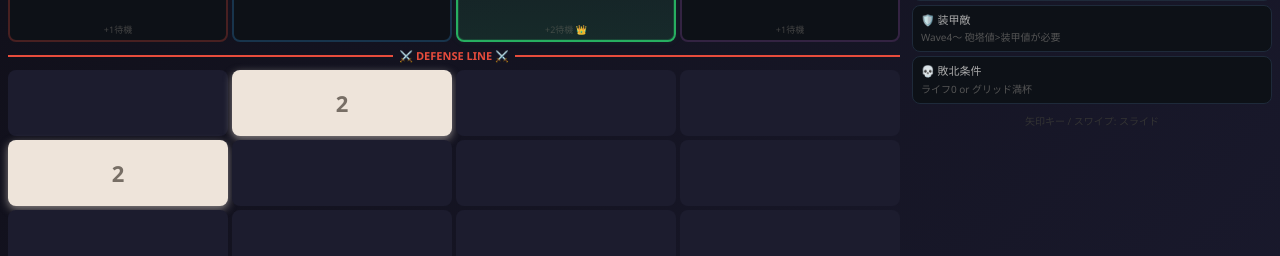
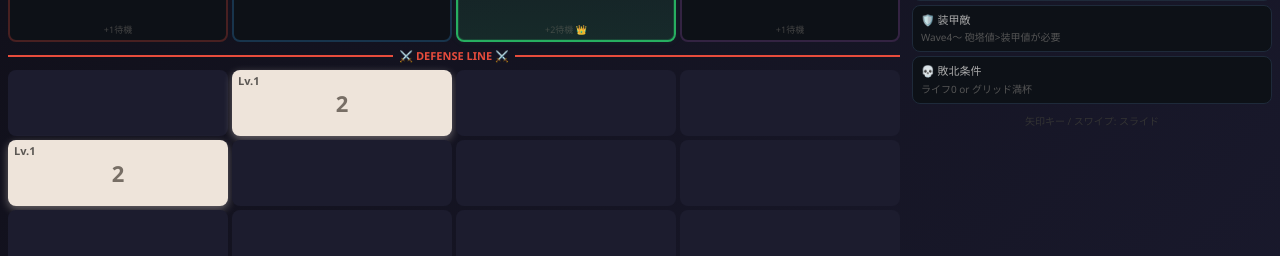
Before and after one commit to Maviator7/td_2048, a React (Vite) app: page / in a window 1280 px wide. Shown: the part 365-621 px from the top of the page. Built offline with nearby package versions, Linux system fonts and the light colour scheme.

Commit message:
タイル劣化とダメージ表示を調整してください

```diff
--- a/src/App.jsx
+++ b/src/App.jsx
@@ -22,6 +22,7 @@ export default function MergeTowerDefense() {
   const [viewportWidth, setViewportWidth] = useState(() => window.innerWidth);
   const {
     grid,
+    tileDamage,
     enemies,
     lives,
     wave,
@@ -115,6 +116,7 @@ export default function MergeTowerDefense() {
 
             <TowerGrid
               grid={grid}
+              tileDamage={tileDamage}
               mergeHighlights={mergeHL}
               tileHeight={tileHeight}
               isDesktop={isDesktop}
--- a/src/components/TowerGrid.jsx
+++ b/src/components/TowerGrid.jsx
@@ -1,7 +1,7 @@
 import { memo } from "react";
 
 import { COLS } from "../game/constants";
-import { getTileColors } from "../game/grid";
+import { getEffectiveTileValue, getTileColors } from "../game/grid";
 
 function getTileFontSize(value, isDesktop) {
   if (isDesktop) {
@@ -23,33 +23,68 @@ function getTileFontSize(value, isDesktop) {
   return 18;
 }
 
-export const TowerGrid = memo(function TowerGrid({ grid, mergeHighlights, tileHeight, isDesktop }) {
+function getTileLevel(value) {
+  if (!value) {
+    return null;
+  }
+
+  return Math.log2(value);
+}
+
+export const TowerGrid = memo(function TowerGrid({ grid, tileDamage, mergeHighlights, tileHeight, isDesktop }) {
   return (
     <div style={{ display: "grid", gridTemplateColumns: `repeat(${COLS},1fr)`, gap: 4, marginBottom: 8 }}>
       {grid.map((row, rowIndex) => row.map((value, columnIndex) => {
+        const damage = tileDamage[rowIndex][columnIndex];
+        const effectiveValue = getEffectiveTileValue(value, damage);
         const [background, color] = value ? getTileColors(value) : ["#1c1c2e", "#1c1c2e"];
         const isMerged = mergeHighlights.includes(`${rowIndex}-${columnIndex}`);
+        const isDamaged = value > 0 && damage > 0;
+        const tileLevel = getTileLevel(value);
 
         return (
           <div
             key={`${rowIndex}-${columnIndex}`}
             style={{
               background: isMerged ? "#fff3b0" : background,
-              color,
+              color: isDamaged && !isMerged ? "#2b2b2b" : color,
               borderRadius: 8,
               display: "flex",
+              flexDirection: "column",
               alignItems: "center",
               justifyContent: "center",
+              position: "relative",
               height: tileHeight,
               fontWeight: "bold",
-              fontSize: getTileFontSize(value, isDesktop),
-              boxShadow: value ? `0 3px 8px ${background}88` : "none",
-              border: isMerged ? "2px solid #f1c40f" : "2px solid transparent",
+              fontSize: getTileFontSize(effectiveValue || value, isDesktop),
+              boxShadow: value ? `0 3px 8px ${background}66` : "none",
+              border: isMerged ? "2px solid #f1c40f" : isDamaged ? "2px solid rgba(231, 76, 60, 0.4)" : "2px solid transparent",
               transition: "all 0.15s",
               transform: isMerged ? "scale(1.08)" : "scale(1)",
+              opacity: value && !effectiveValue ? 0.5 : 1,
             }}
           >
-            {value || ""}
+            {tileLevel && (
+              <div
+                style={{
+                  position: "absolute",
+                  top: 3,
+                  left: 4,
+                  fontSize: isDesktop ? 11 : 10,
+                  fontWeight: "700",
+                  lineHeight: 1,
+                  color: isDamaged && !isMerged ? "#6b2a2a" : "rgba(0, 0, 0, 0.62)",
+                }}
+              >
+                Lv.{tileLevel}
+              </div>
+            )}
+            {value ? effectiveValue : ""}
+            {isDamaged && effectiveValue > 0 && (
+              <div style={{ fontSize: isDesktop ? 9 : 8, color: "#a94442", lineHeight: 1 }}>
+                -{damage}
+              </div>
+            )}
           </div>
         );
       }))}
--- a/src/game/combat.js
+++ b/src/game/combat.js
@@ -157,6 +157,21 @@ export function resolveCombatTurn({ grid, enemies, lives }) {
   }
   nextEnemies = nextEnemies.filter((enemy) => enemy.step < ENEMY_MAX_STEPS);
 
+  const remainingLaneThreats = Array(COLS).fill(null);
+  for (let lane = 0; lane < COLS; lane += 1) {
+    const laneEnemies = nextEnemies
+      .filter((enemy) => enemy.lane === lane && enemy.step > 0)
+      .sort((left, right) => right.step - left.step);
+
+    if (laneEnemies.length) {
+      remainingLaneThreats[lane] = {
+        lane,
+        laneName: LANE_NAMES[lane],
+        damage: laneEnemies[0].hp,
+      };
+    }
+  }
+
   return {
     nextEnemies,
     nextLives,
@@ -167,6 +182,7 @@ export function resolveCombatTurn({ grid, enemies, lives }) {
     damageBursts,
     shotTraces,
     logMessages,
+    remainingLaneThreats,
     effectDuration: Math.max(650, shotOrder * SHOT_ANIMATION_STAGGER + 420),
   };
 }
--- a/src/game/grid.js
+++ b/src/game/grid.js
@@ -14,42 +14,60 @@ const TILE_COLOR_MAP = {
   2048: ["#edc22e", "#f9f6f2"],
 };
 
-function slideLine(line) {
-  const numbers = line.filter(Boolean);
+function slideLine(cells) {
+  const filledCells = cells.filter((cell) => cell.value);
   const result = [];
   let score = 0;
   let index = 0;
+  const mergedCells = [];
 
-  while (index < numbers.length) {
-    if (index + 1 < numbers.length && numbers[index] === numbers[index + 1]) {
-      const mergedValue = numbers[index] * 2;
-      result.push(mergedValue);
+  while (index < filledCells.length) {
+    if (index + 1 < filledCells.length && filledCells[index].value === filledCells[index + 1].value) {
+      const mergedValue = filledCells[index].value * 2;
+      result.push({ value: mergedValue, damage: 0 });
       score += mergedValue;
+      mergedCells.push(filledCells[index].key, filledCells[index + 1].key);
       index += 2;
       continue;
     }
 
-    result.push(numbers[index]);
+    result.push(filledCells[index]);
     index += 1;
   }
 
-  while (result.length < line.length) {
-    result.push(0);
+  while (result.length < cells.length) {
+    result.push({ value: 0, damage: 0 });
   }
 
-  return { line: result, score };
+  return { line: result, score, mergedCells };
 }
 
-export function slideGrid(grid, direction) {
-  const nextGrid = grid.map((row) => [...row]);
+function createCellGrid(grid, tileDamage) {
+  return grid.map((row, rowIndex) => row.map((value, colIndex) => ({
+    value,
+    damage: tileDamage[rowIndex][colIndex],
+    key: `${rowIndex}-${colIndex}`,
+  })));
+}
+
+function splitCellGrid(cellGrid) {
+  return {
+    grid: cellGrid.map((row) => row.map((cell) => cell.value)),
+    tileDamage: cellGrid.map((row) => row.map((cell) => cell.damage)),
+  };
+}
+
+export function slideGrid(grid, tileDamage, direction) {
+  const nextCells = createCellGrid(grid, tileDamage);
   let score = 0;
   let moved = false;
+  const mergedInto = [];
 
   const processLine = (line) => {
-    const before = line.join();
+    const before = line.map((cell) => `${cell.value}:${cell.damage}`).join("|");
     const { line: after, score: gained } = slideLine(line);
 
-    if (after.join() !== before) {
+    if (after.map((cell) => `${cell.value}:${cell.damage}`).join("|") !== before) {
       moved = true;
     }
 
@@ -59,36 +77,49 @@ export function slideGrid(grid, direction) {
 
   if (direction === "left") {
     for (let rowIndex = 0; rowIndex < ROWS; rowIndex += 1) {
-      nextGrid[rowIndex] = processLine(nextGrid[rowIndex]);
+      nextCells[rowIndex] = processLine(nextCells[rowIndex]);
     }
   } else if (direction === "right") {
     for (let rowIndex = 0; rowIndex < ROWS; rowIndex += 1) {
-      nextGrid[rowIndex] = processLine([...nextGrid[rowIndex]].reverse()).reverse();
+      nextCells[rowIndex] = processLine([...nextCells[rowIndex]].reverse()).reverse();
     }
   } else if (direction === "up") {
     for (let colIndex = 0; colIndex < COLS; colIndex += 1) {
-      const column = processLine(nextGrid.map((row) => row[colIndex]));
+      const column = processLine(nextCells.map((row) => row[colIndex]));
       column.forEach((value, rowIndex) => {
-        nextGrid[rowIndex][colIndex] = value;
+        nextCells[rowIndex][colIndex] = value;
       });
     }
   } else if (direction === "down") {
     for (let colIndex = 0; colIndex < COLS; colIndex += 1) {
-      const column = processLine(nextGrid.map((row) => row[colIndex]).reverse()).reverse();
+      const column = processLine(nextCells.map((row) => row[colIndex]).reverse()).reverse();
       column.forEach((value, rowIndex) => {
-        nextGrid[rowIndex][colIndex] = value;
+        nextCells[rowIndex][colIndex] = value;
       });
     }
   }
 
-  return { grid: nextGrid, score, moved };
+  nextCells.forEach((row, rowIndex) => {
+    row.forEach((cell, colIndex) => {
+      if (cell.value > 0 && !cell.key) {
+        mergedInto.push(`${rowIndex}-${colIndex}`);
+      }
+    });
+  });
+
+  const nextState = splitCellGrid(nextCells);
+  return { ...nextState, score, moved, mergedCells: mergedInto };
 }
 
 export function createEmptyGrid() {
   return Array.from({ length: ROWS }, () => Array(COLS).fill(0));
 }
 
-export function addRandomTile(grid) {
+export function createEmptyDamageGrid() {
+  return createEmptyGrid();
+}
+
+export function addRandomTile(grid, tileDamage) {
   const emptyCells = [];
 
   for (let rowIndex = 0; rowIndex < ROWS; rowIndex += 1) {
@@ -100,13 +131,15 @@ export function addRandomTile(grid) {
   }
 
   if (!emptyCells.length) {
-    return grid;
+    return { grid, tileDamage };
   }
 
   const [rowIndex, colIndex] = emptyCells[Math.floor(Math.random() * emptyCells.length)];
   const nextGrid = grid.map((row) => [...row]);
+  const nextDamage = tileDamage.map((row) => [...row]);
   nextGrid[rowIndex][colIndex] = Math.random() < 0.85 ? 2 : 4;
-  return nextGrid;
+  nextDamage[rowIndex][colIndex] = 0;
+  return { grid: nextGrid, tileDamage: nextDamage };
 }
 
 export function canMove(grid) {
@@ -129,30 +162,56 @@ export function canMove(grid) {
   return false;
 }
 
-export function findMergedCells(previousGrid, nextGrid) {
-  const mergedCells = [];
-
-  for (let rowIndex = 0; rowIndex < ROWS; rowIndex += 1) {
-    for (let colIndex = 0; colIndex < COLS; colIndex += 1) {
-      if (nextGrid[rowIndex][colIndex] !== previousGrid[rowIndex][colIndex] && nextGrid[rowIndex][colIndex] > 0) {
-        mergedCells.push(`${rowIndex}-${colIndex}`);
-      }
-    }
-  }
-
-  return mergedCells;
+export function getEffectiveTileValue(value, damage) {
+  return Math.max(0, value - damage);
 }
 
-export function getColumnPowers(grid) {
+export function getEffectiveGrid(grid, tileDamage) {
+  return grid.map((row, rowIndex) => row.map((value, colIndex) => getEffectiveTileValue(value, tileDamage[rowIndex][colIndex])));
+}
+
+export function getColumnPowers(grid, tileDamage) {
   return Array.from({ length: COLS }, (_, colIndex) => {
     let power = 0;
     for (let rowIndex = 0; rowIndex < ROWS; rowIndex += 1) {
-      power += grid[rowIndex][colIndex];
+      power += getEffectiveTileValue(grid[rowIndex][colIndex], tileDamage[rowIndex][colIndex]);
     }
     return power;
   });
 }
 
+export function applyLaneDamage(grid, tileDamage, lane, damageAmount) {
+  if (damageAmount <= 0) {
+    return { grid, tileDamage, damageTaken: 0 };
+  }
+
+  const nextGrid = grid.map((row) => [...row]);
+  const nextDamage = tileDamage.map((row) => [...row]);
+  let remainingDamage = damageAmount;
+  let damageTaken = 0;
+
+  for (let rowIndex = 0; rowIndex < ROWS && remainingDamage > 0; rowIndex += 1) {
+    const baseValue = nextGrid[rowIndex][lane];
+    if (!baseValue) {
+      continue;
+    }
+
+    const effectiveValue = getEffectiveTileValue(baseValue, nextDamage[rowIndex][lane]);
+    if (!effectiveValue) {
+      nextGrid[rowIndex][lane] = 0;
+      nextDamage[rowIndex][lane] = 0;
+      continue;
+    }
+
+    const absorbedDamage = Math.min(effectiveValue, remainingDamage);
+    nextDamage[rowIndex][lane] = Math.min(baseValue, nextDamage[rowIndex][lane] + absorbedDamage);
+    remainingDamage -= absorbedDamage;
+    damageTaken += absorbedDamage;
+  }
+
+  return { grid: nextGrid, tileDamage: nextDamage, damageTaken };
+}
+
 export function getTileColors(value) {
   return TILE_COLOR_MAP[value] || ["#3c3a32", "#f9f6f2"];
 }
--- a/src/hooks/useGameState.js
+++ b/src/hooks/useGameState.js
@@ -8,9 +8,11 @@ import {
 import { GAME_PHASES, getWaveStartMessage } from "../game/config";
 import {
   addRandomTile,
+  applyLaneDamage,
   canMove,
+  createEmptyDamageGrid,
   createEmptyGrid,
-  findMergedCells,
+  getEffectiveGrid,
   getColumnPowers,
   slideGrid,
 } from "../game/grid";
@@ -22,11 +24,14 @@ import {
 import { resolveCombatTurn } from "../game/combat";
 
 function createInitialGrid() {
-  return addRandomTile(addRandomTile(createEmptyGrid()));
+  const emptyGrid = createEmptyGrid();
+  const emptyDamage = createEmptyDamageGrid();
+  const firstTile = addRandomTile(emptyGrid, emptyDamage);
+  return addRandomTile(firstTile.grid, firstTile.tileDamage);
 }
 
 export function useGameState() {
-  const [grid, setGrid] = useState(createInitialGrid);
+  const [boardState, setBoardState] = useState(createInitialGrid);
   const [enemies, setEnemies] = useState(() => spawnWave(0));
   const [lives, setLives] = useState(INIT_LIVES);
   const [wave, setWave] = useState(1);
@@ -43,6 +48,7 @@ export function useGameState() {
 
   const touchStartRef = useRef(null);
   const timeoutIdsRef = useRef([]);
+  const { grid, tileDamage } = boardState;
 
   const scheduleTimeout = useCallback((callback, delayMs) => {
     const timeoutId = window.setTimeout(() => {
@@ -79,12 +85,36 @@ export function useGameState() {
     setShotTraces([]);
   }, []);
 
-  const resolveTurn = useCallback((currentGrid, currentEnemies, currentLives, currentWave) => {
+  const setBoard = useCallback((nextGrid, nextTileDamage) => {
+    setBoardState({ grid: nextGrid, tileDamage: nextTileDamage });
+  }, []);
+
+  const resolveTurn = useCallback((baseGrid, currentTileDamage, currentEnemies, currentLives, currentWave) => {
+    const attackGrid = getEffectiveGrid(baseGrid, currentTileDamage);
     const result = resolveCombatTurn({
-      grid: currentGrid,
+      grid: attackGrid,
       enemies: currentEnemies,
       lives: currentLives,
     });
+
+    let nextGrid = baseGrid;
+    let nextTileDamage = currentTileDamage;
+    const retaliationLogs = [];
+
+    for (let lane = 0; lane < result.remainingLaneThreats.length; lane += 1) {
+      const laneThreat = result.remainingLaneThreats[lane];
+      if (!laneThreat) {
+        continue;
+      }
+
+      const laneDamageResult = applyLaneDamage(nextGrid, nextTileDamage, lane, laneThreat.damage);
+      nextGrid = laneDamageResult.grid;
+      nextTileDamage = laneDamageResult.tileDamage;
+
+      if (laneDamageResult.damageTaken > 0) {
+        retaliationLogs.push(`💥 レーン${laneThreat.laneName}: 反撃${laneDamageResult.damageTaken}`);
+      }
+    }
 
     setAtkCols(result.attackColumns);
     setDmgMap(result.damageByLane);
@@ -93,10 +123,11 @@ export function useGameState() {
     setShotTraces(result.shotTraces);
     scheduleTimeout(clearCombatEffects, result.effectDuration);
 
+    setBoard(nextGrid, nextTileDamage);
     setEnemies(result.nextEnemies);
     setLives(result.nextLives);
     setScore((currentScore) => currentScore + result.scoreGained);
-    pushLogs(result.logMessages);
+    pushLogs([...result.logMessages, ...retaliationLogs]);
 
     if (result.nextLives <= 0) {
       setPhase(GAME_PHASES.GAMEOVER);
@@ -115,22 +146,29 @@ export function useGameState() {
       setPhase(GAME_PHASES.PLAYER);
       pushLog(`🔄 新ターン！残り${MOVES_PER_TURN}手`);
     }, 600);
-  }, [clearCombatEffects, pushLog, pushLogs, scheduleTimeout]);
+  }, [clearCombatEffects, pushLog, pushLogs, scheduleTimeout, setBoard]);
 
   const handleSlide = useCallback((direction) => {
     if (phase !== GAME_PHASES.PLAYER) {
       return;
     }
 
-    const { grid: nextGrid, score: gainedScore, moved } = slideGrid(grid, direction);
+    const {
+      grid: nextGrid,
+      tileDamage: nextTileDamage,
+      score: gainedScore,
+      moved,
+      mergedCells,
+    } = slideGrid(grid, tileDamage, direction);
     if (!moved) {
       return;
     }
 
-    const mergedCells = findMergedCells(grid, nextGrid);
-    const gridWithNewTile = addRandomTile(nextGrid);
+    const nextState = addRandomTile(nextGrid, nextTileDamage);
+    const gridWithNewTile = nextState.grid;
+    const gridWithNewTileDamage = nextState.tileDamage;
 
-    setGrid(gridWithNewTile);
+    setBoard(gridWithNewTile, gridWithNewTileDamage);
     if (gainedScore) {
       setScore((currentScore) => currentScore + gainedScore);
       pushLog(`🔀 合体！+${gainedScore}pts`);
@@ -153,12 +191,12 @@ export function useGameState() {
     if (nextMovesLeft <= 0) {
       pushLog("⚔️ 手数終了 → 攻撃！");
       setPhase(GAME_PHASES.RESOLVING);
-      scheduleTimeout(() => resolveTurn(gridWithNewTile, enemies, lives, wave), 200);
+      scheduleTimeout(() => resolveTurn(gridWithNewTile, gridWithNewTileDamage, enemies, lives, wave), 200);
       return;
     }
 
     pushLog(`残り${nextMovesLeft}手`);
-  }, [enemies, grid, lives, movesLeft, phase, pushLog, resolveTurn, scheduleTimeout, wave]);
+  }, [enemies, grid, lives, movesLeft, phase, pushLog, resolveTurn, scheduleTimeout, setBoard, tileDamage, wave]);
 
   const handleTouchStart = useCallback((event) => {
     const touch = event.touches?.[0];
@@ -212,7 +250,8 @@ export function useGameState() {
   const restart = useCallback(() => {
     clearScheduledTimeouts();
     resetEnemyIds();
-    setGrid(createInitialGrid());
+    const initialState = createInitialGrid();
+    setBoard(initialState.grid, initialState.tileDamage);
     setEnemies(spawnWave(0));
     setLives(INIT_LIVES);
     setWave(1);
@@ -222,7 +261,7 @@ export function useGameState() {
     setLog([INITIAL_LOG]);
     clearCombatEffects();
     setMergeHL([]);
-  }, [clearCombatEffects, clearScheduledTimeouts]);
+  }, [clearCombatEffects, clearScheduledTimeouts, setBoard]);
 
   useEffect(() => {
     const handleKeyDown = (event) => {
@@ -250,6 +289,7 @@ export function useGameState() {
 
   return {
     grid,
+    tileDamage,
     enemies,
     lives,
     wave,
@@ -263,7 +303,7 @@ export function useGameState() {
     damageBursts,
     shotTraces,
     mergeHL,
-    colPower: getColumnPowers(grid),
+    colPower: getColumnPowers(grid, tileDamage),
     nextSpawnEnemy: getNextSpawnEnemy(enemies),
     handleTouchStart,
     handleTouchEnd,
```
